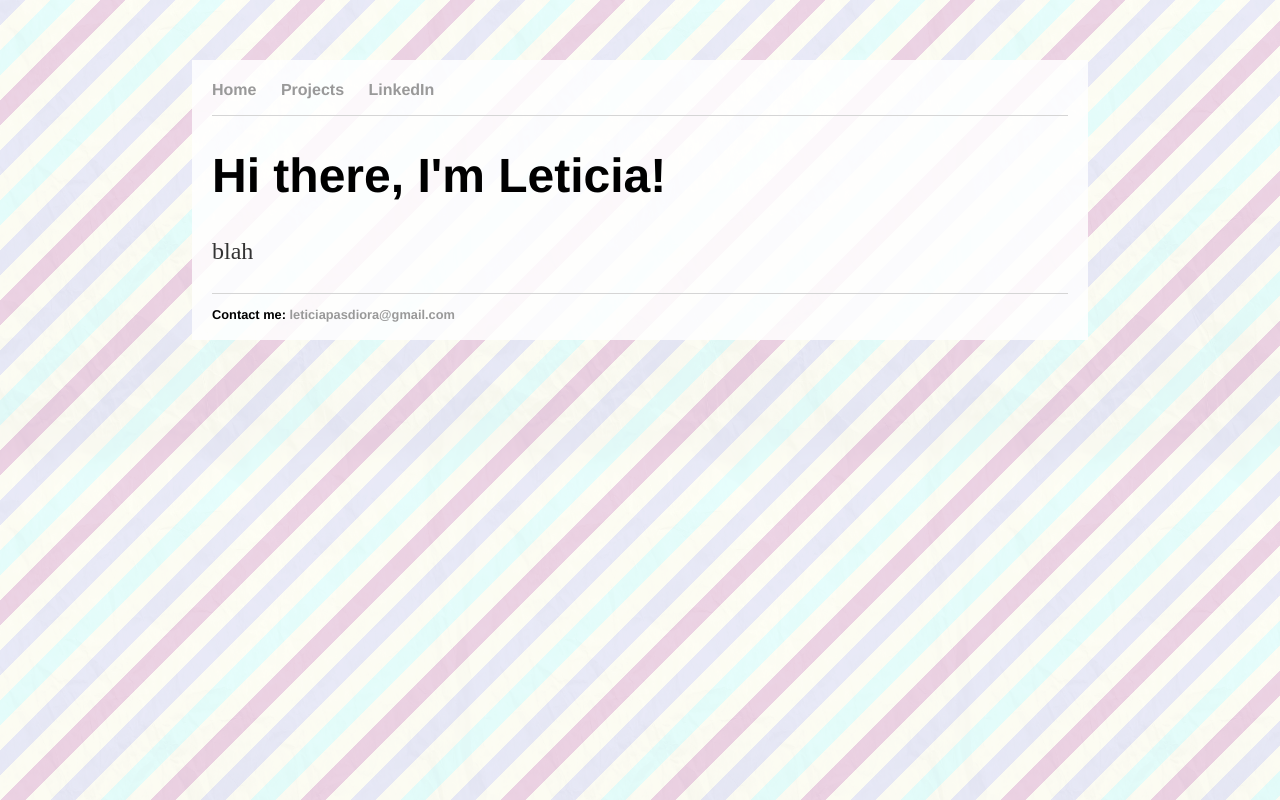
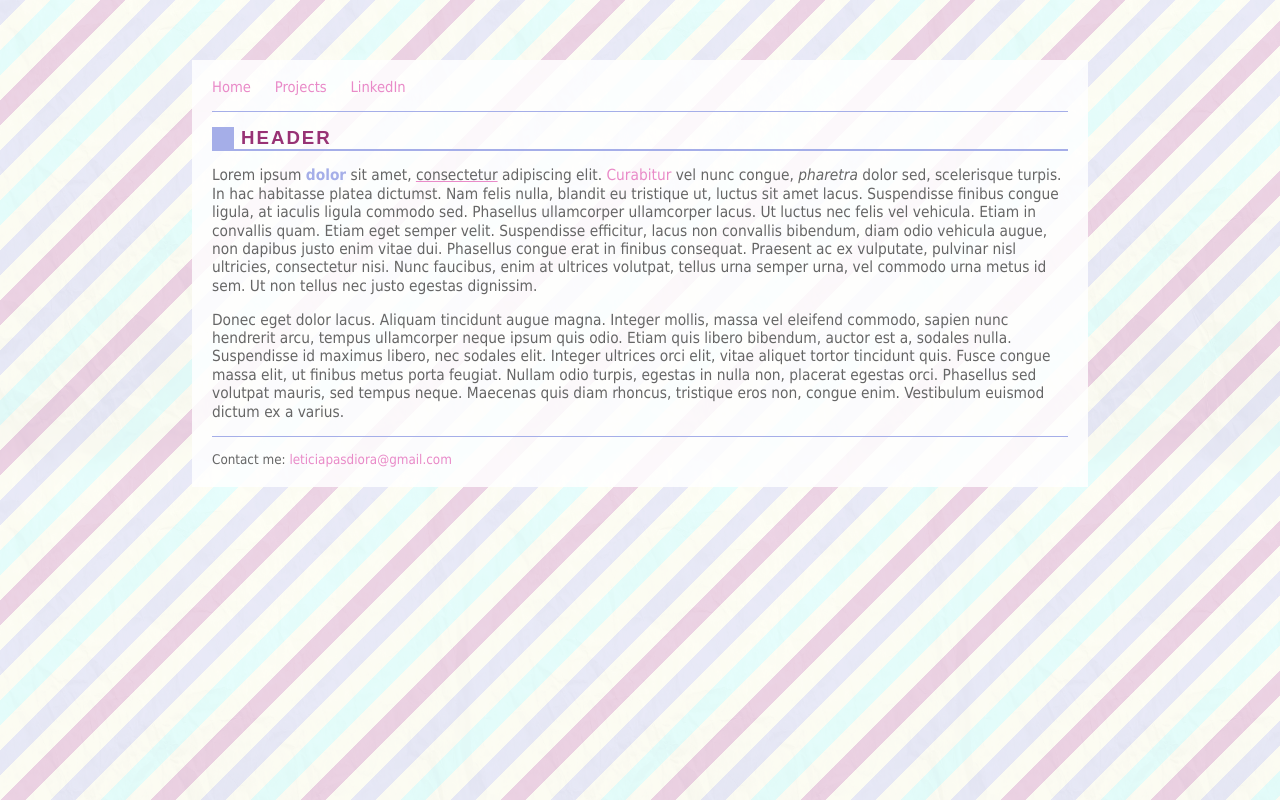
Before and after one commit to leticiap/leticiap.github.io, a plain HTML site: page index.html in a window 1280 px wide. Drawn offline with Linux system fonts and the light colour scheme.

Commit message:
changed style

```diff
--- a/index.html
+++ b/index.html
@@ -14,8 +14,9 @@
 	        		<li><a href="https://www.linkedin.com/in/leticiapasdiora/">LinkedIn</a></li>
 	    		</ul>
 			</nav>
-	        		<h1>Hi there, I'm Leticia!</h1>
-					<p>blah</a></p>
+	        		<h1>Header</h1>
+					<p>Lorem ipsum <b>dolor</b> sit amet, <u>consectetur</u> adipiscing elit. <a href = "localhost">Curabitur</a> vel nunc congue, <i>pharetra</i> dolor sed, scelerisque turpis. In hac habitasse platea dictumst. Nam felis nulla, blandit eu tristique ut, luctus sit amet lacus. Suspendisse finibus congue ligula, at iaculis ligula commodo sed. Phasellus ullamcorper ullamcorper lacus. Ut luctus nec felis vel vehicula. Etiam in convallis quam. Etiam eget semper velit. Suspendisse efficitur, lacus non convallis bibendum, diam odio vehicula augue, non dapibus justo enim vitae dui. Phasellus congue erat in finibus consequat. Praesent ac ex vulputate, pulvinar nisl ultricies, consectetur nisi. Nunc faucibus, enim at ultrices volutpat, tellus urna semper urna, vel commodo urna metus id sem. Ut non tellus nec justo egestas dignissim. </p>
+					<p>Donec eget dolor lacus. Aliquam tincidunt augue magna. Integer mollis, massa vel eleifend commodo, sapien nunc hendrerit arcu, tempus ullamcorper neque ipsum quis odio. Etiam quis libero bibendum, auctor est a, sodales nulla. Suspendisse id maximus libero, nec sodales elit. Integer ultrices orci elit, vitae aliquet tortor tincidunt quis. Fusce congue massa elit, ut finibus metus porta feugiat. Nullam odio turpis, egestas in nulla non, placerat egestas orci. Phasellus sed volutpat mauris, sed tempus neque. Maecenas quis diam rhoncus, tristique eros non, congue enim. Vestibulum euismod dictum ex a varius. </p>
 			<footer>
 	    		<ul>
 	        		<li>Contact me: <a href="mailto:leticiapasdiora@gmail.com">leticiapasdiora@gmail.com</a></li>
--- a/main.css
+++ b/main.css
@@ -3,40 +3,68 @@ body {
     width: 70%;
     background-image: url("background.png");
     background-repeat: repeat;
-    background-color: black;
+    background-color: white;
 }
 nav ul, footer ul {
-    font-family:'Helvetica', 'Arial', 'Sans-Serif';
+    font-family:'Tahoma', 'Helvetica', 'Arial', 'Sans-Serif';
+    font-size: 10pt;
     padding: 0px;
     list-style: none;
-    font-weight: bold;
 }
-nav ul li, footer ul li {
+nav ul li {
     display: inline;
     margin-right: 20px;
+    font-size: 11pt;
+}
+footer ul li {
+    display: inline;
+    margin-right: 20px;
+    font-size: 10pt;
 }
 a {
     text-decoration: none;
-    color: #999;
+    color: #e98ac8;
 }
 a:hover {
     text-decoration: underline;
+    color: #eeb6db;
+    text-decoration-color: #a2f8ee;
 }
+b {
+  color: #a5aee8;
+}
+u {
+  text-decoration-color: #e98ac8;
+}
+
 h1 {
-    font-size: 3em;
-    font-family:'Helvetica', 'Arial', 'Sans-Serif';
+	font: 14pt arial;
+	font-weight: bold;
+	letter-spacing: 2px;
+	text-transform: uppercase;
+	padding-left: 7px;
+	border-bottom: 2px solid #a5aee8;
+  border-left: 22px solid #a5aee8;
+	color: #983375;
+	margin-top: 15px;
+}
+body {
+  line-height: 1.2em;
+  font-family:'Tahoma', 'Helvetica', 'Arial', 'Sans-Serif';
+  font-size: 11.5pt;
+  color: #666;
 }
 p {
-    font-size: 1.5em;
-    line-height: 1.4em;
-    color: #333;
+    line-height: 1.2em;
+    font-family:'Tahoma', 'Helvetica', 'Arial', 'Sans-Serif';
+    font-size: 11.5pt;
+    color: #666;
 }
 nav{
-      border-bottom: 1px solid #d5d5d5;
+      border-bottom: 1px solid #a5aee8;
 }
 footer {
-    border-top: 1px solid #d5d5d5;
-    font-size: .8em;
+    border-top: 1px solid #a5aee8;
 }
 
 div{
```
